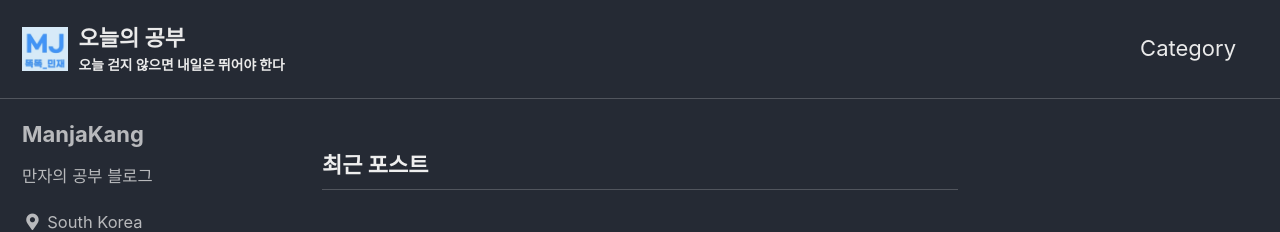
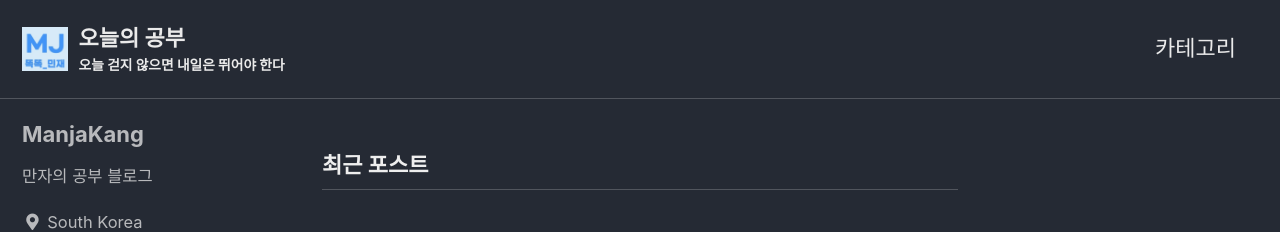
Before and after one commit to ManjaKang/ManjaKang.github.io, a Jekyll site: the page built from index.html, in a window 1280 px wide. Shown: the top 232 px of the page. Built offline with Jekyll 4.4.1, drawn with Linux system fonts in a browser that asks for light colours; cached includes are drawn as plain includes; the list of posts is cut into pages by our own code.

Commit message:
Update navigation.yml

```diff
--- a/_data/navigation.yml
+++ b/_data/navigation.yml
@@ -1,6 +1,6 @@
 # main links
 main:
-  - title: "Category"
+  - title: "카테고리"
     url: /categories/
   # - title: "Sample Posts"
   #   url: /year-archive/
```
